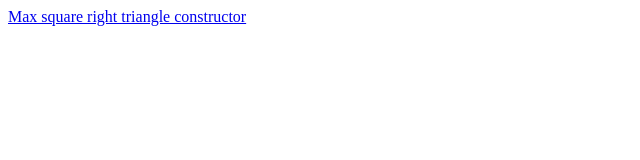
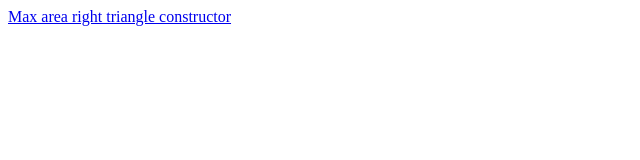
Before and after one commit to kandiana/canvas-experiments, a plain HTML site: page index.html in a window 1280 px wide. Shown: the full height of the page, 0-640 px from the left. Drawn offline with Linux system fonts and the light colour scheme.

Commit message:
updated names

```diff
--- a/index.html
+++ b/index.html
@@ -4,9 +4,9 @@
     <meta charset="UTF-8" />
     <meta http-equiv="X-UA-Compatible" content="IE=edge" />
     <meta name="viewport" content="width=device-width, initial-scale=1.0" />
-    <title>Document</title>
+    <title>Canvas experiments links</title>
   </head>
   <body>
-    <a href="./max_square_triangle.html">Max square right triangle constructor</a>
+    <a href="./max_area_triangle.html">Max area right triangle constructor</a>
   </body>
 </html>
```
Also changed, not shown: max_area_triangle.html (renamed from max_square_triangle.html), 1 other file.
